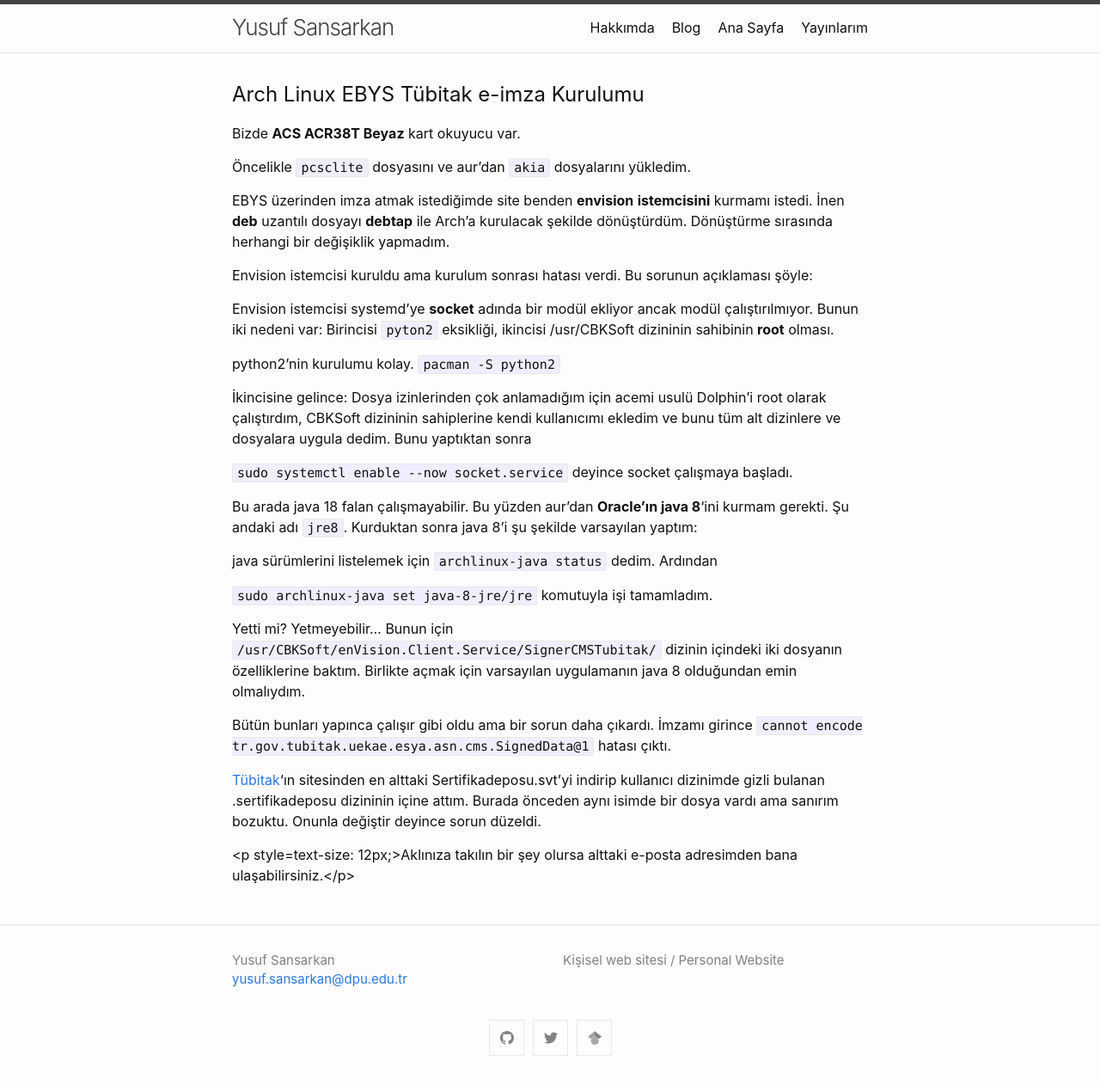
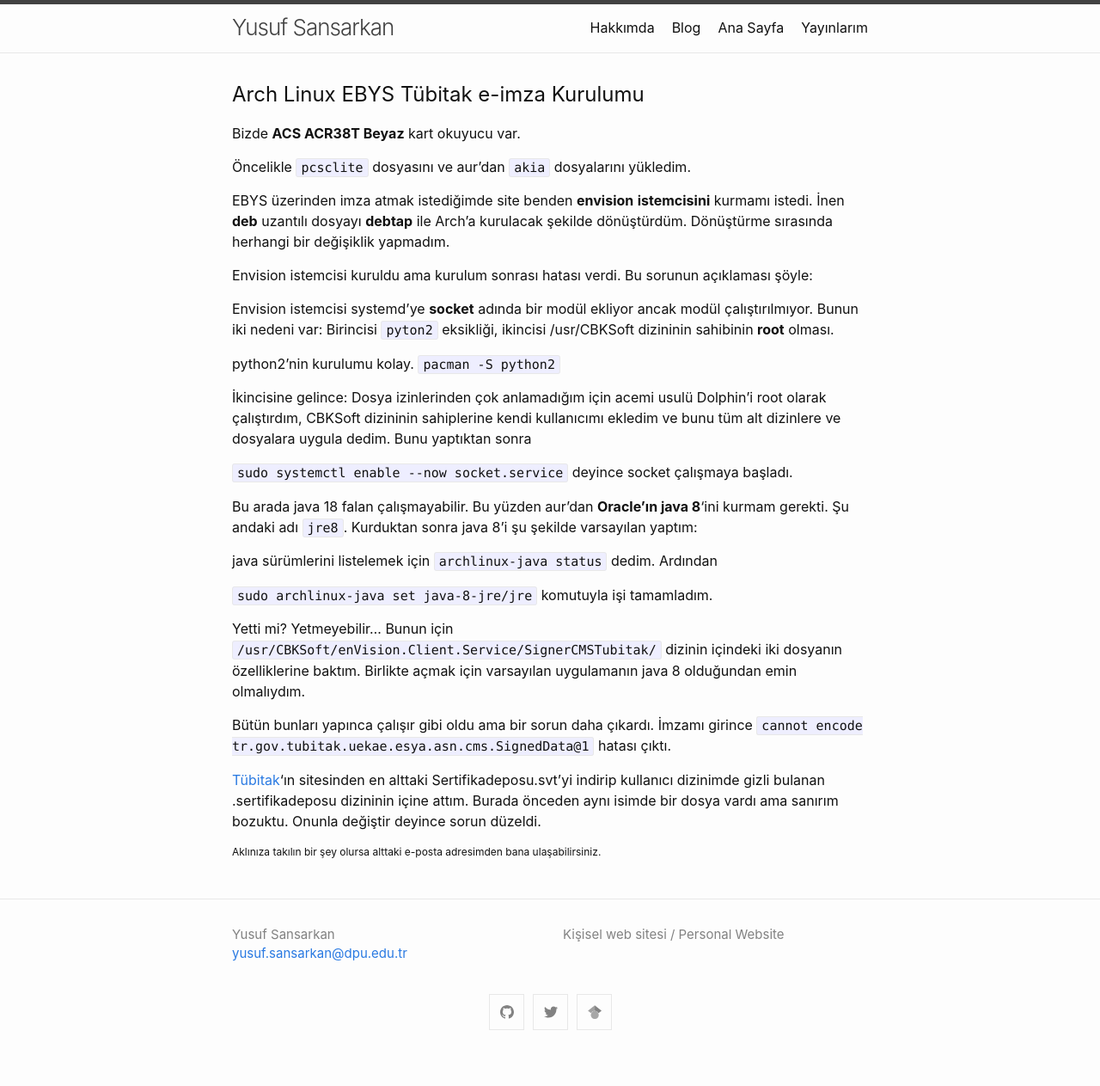
Before and after one commit to snsrkn/snsrkn.github.io, a Jekyll site: the page built from _posts/2022-09-18-arch_linux_eimza.md, in a window 1280 px wide. Shown: the whole page at 86% size. Built offline with Jekyll 4.4.1, drawn with Linux system fonts in a browser that asks for light colours; after the commit the page ends 1233 px from its top, so only the background shows below that.

```diff
--- a/_posts/2022-09-18-arch_linux_eimza.md
+++ b/_posts/2022-09-18-arch_linux_eimza.md
@@ -36,4 +36,4 @@
 
 <a target="_blank" href="https://kamusm.bilgem.tubitak.gov.tr/depo/sertifikalar/depo.jsp">Tübitak</a>‘ın sitesinden en alttaki Sertifikadeposu.svt’yi indirip kullanıcı dizinimde gizli bulanan .sertifikadeposu dizininin içine attım. Burada önceden aynı isimde bir dosya vardı ama sanırım bozuktu. Onunla değiştir deyince sorun düzeldi.
 
-<p style=text-size: 12px;>Aklınıza takılın bir şey olursa alttaki e-posta adresimden bana ulaşabilirsiniz.</p>
+<p style="font-size: 12px;">Aklınıza takılın bir şey olursa alttaki e-posta adresimden bana ulaşabilirsiniz.</p>
```
